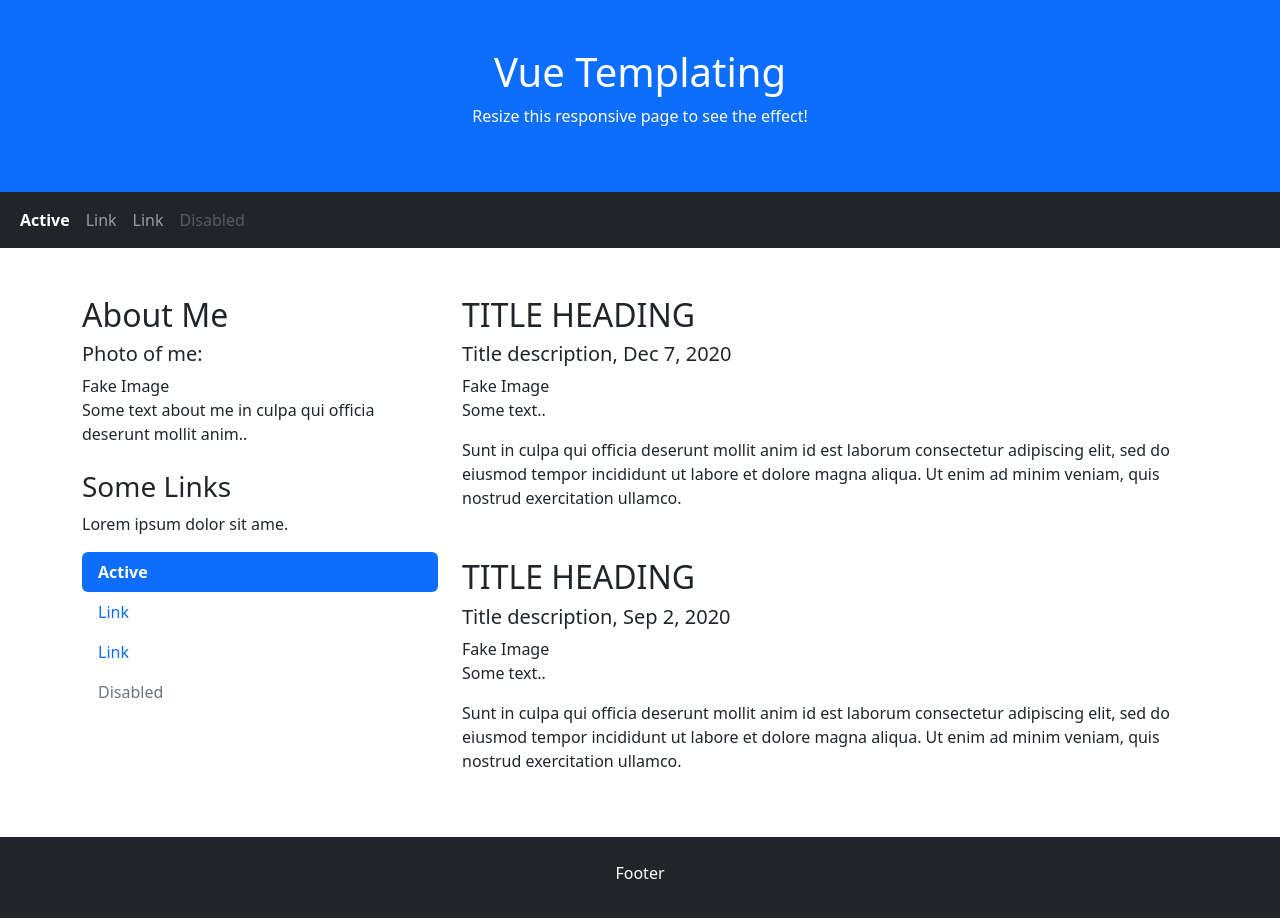
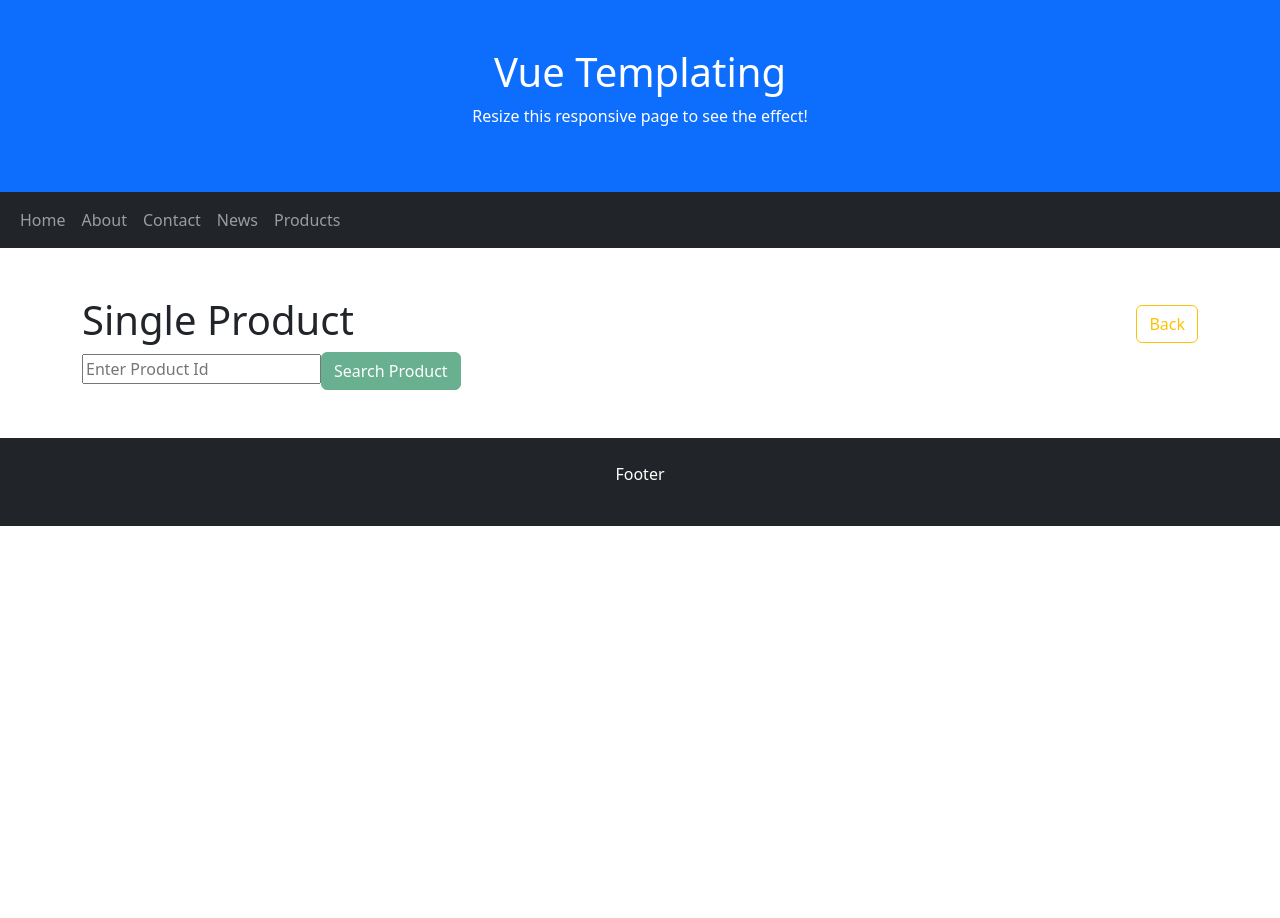
Before and after one commit to naymur92/wdpf51_Vue, a Vue app in the folder project2/: page /products/find in a window 1280 px wide. Shown: the top 918 px of the page. After the commit the page ends 800 px from the top, so only its background shows below. Built offline with nearby package versions, Linux system fonts and the light colour scheme.

Commit message:
vue routing in project2, api data calling

```diff
--- a/project2/package.json
+++ b/project2/package.json
@@ -8,7 +8,9 @@
     "preview": "vite preview"
   },
   "dependencies": {
-    "vue": "^3.2.45"
+    "axios": "^1.3.2",
+    "vue": "^3.2.45",
+    "vue-router": "^4.1.6"
   },
   "devDependencies": {
     "@vitejs/plugin-vue": "^4.0.0",
--- a/project2/src/Templating.vue
+++ b/project2/src/Templating.vue
@@ -9,56 +9,7 @@ import Footer from "./layouts/Footer.vue";
     <Header />
     <Navbar />
 
-    <div class="container mt-5">
-      <div class="row">
-        <div class="col-sm-4">
-          <h2>About Me</h2>
-          <h5>Photo of me:</h5>
-          <div class="fakeimg">Fake Image</div>
-          <p>Some text about me in culpa qui officia deserunt mollit anim..</p>
-          <h3 class="mt-4">Some Links</h3>
-          <p>Lorem ipsum dolor sit ame.</p>
-          <ul class="nav nav-pills flex-column">
-            <li class="nav-item">
-              <a class="nav-link active" href="#">Active</a>
-            </li>
-            <li class="nav-item">
-              <a class="nav-link" href="#">Link</a>
-            </li>
-            <li class="nav-item">
-              <a class="nav-link" href="#">Link</a>
-            </li>
-            <li class="nav-item">
-              <a class="nav-link disabled" href="#">Disabled</a>
-            </li>
-          </ul>
-          <hr class="d-sm-none" />
-        </div>
-        <div class="col-sm-8">
-          <h2>TITLE HEADING</h2>
-          <h5>Title description, Dec 7, 2020</h5>
-          <div class="fakeimg">Fake Image</div>
-          <p>Some text..</p>
-          <p>
-            Sunt in culpa qui officia deserunt mollit anim id est laborum
-            consectetur adipiscing elit, sed do eiusmod tempor incididunt ut
-            labore et dolore magna aliqua. Ut enim ad minim veniam, quis nostrud
-            exercitation ullamco.
-          </p>
-
-          <h2 class="mt-5">TITLE HEADING</h2>
-          <h5>Title description, Sep 2, 2020</h5>
-          <div class="fakeimg">Fake Image</div>
-          <p>Some text..</p>
-          <p>
-            Sunt in culpa qui officia deserunt mollit anim id est laborum
-            consectetur adipiscing elit, sed do eiusmod tempor incididunt ut
-            labore et dolore magna aliqua. Ut enim ad minim veniam, quis nostrud
-            exercitation ullamco.
-          </p>
-        </div>
-      </div>
-    </div>
+    <router-view></router-view>
 
     <Footer />
   </div>
--- a/project2/src/layouts/Navbar.vue
+++ b/project2/src/layouts/Navbar.vue
@@ -3,16 +3,19 @@
     <div class="container-fluid">
       <ul class="navbar-nav">
         <li class="nav-item">
-          <a class="nav-link active" href="#">Active</a>
+          <router-link class="nav-link" to="/">Home</router-link>
         </li>
         <li class="nav-item">
-          <a class="nav-link" href="#">Link</a>
+          <router-link class="nav-link" to="/about">About</router-link>
         </li>
         <li class="nav-item">
-          <a class="nav-link" href="#">Link</a>
+          <router-link class="nav-link" to="/contact">Contact</router-link>
         </li>
         <li class="nav-item">
-          <a class="nav-link disabled" href="#">Disabled</a>
+          <router-link class="nav-link" to="/news">News</router-link>
+        </li>
+        <li class="nav-item">
+          <router-link class="nav-link" to="/products">Products</router-link>
         </li>
       </ul>
     </div>
--- a/project2/src/main.js
+++ b/project2/src/main.js
@@ -12,6 +12,6 @@ import Event2 from "./Event2.vue";
 import FormBindings from "./FormBindings.vue";
 import Templating from "./Templating.vue";
 
-// import './assets/main.css'
+import router from "./router/index";
 
-createApp(Templating).mount("#app");
+createApp(Templating).use(router).mount("#app");
--- /dev/null
+++ b/project2/src/pages/About.vue
@@ -0,0 +1,14 @@
+<template>
+  <div class="container mt-5">
+    <div class="row justify-content-center">
+      <h1>About Page</h1>
+    </div>
+  </div>
+</template>
+
+<script>
+export default {};
+</script>
+
+<style>
+</style>
--- /dev/null
+++ b/project2/src/pages/Contact.vue
@@ -0,0 +1,14 @@
+<template>
+  <div class="container mt-5">
+    <div class="row justify-content-center">
+      <h1>Contact Page</h1>
+    </div>
+  </div>
+</template>
+
+<script>
+export default {};
+</script>
+
+<style>
+</style>
--- /dev/null
+++ b/project2/src/pages/FindProduct.vue
@@ -0,0 +1,50 @@
+<template>
+  <div class="container mt-5">
+    <div class="row justify-content-center">
+      <div class="d-flex justify-content-between align-items-center">
+        <h1>Single Product</h1>
+        <a href="/products" class="btn btn-outline-warning">Back</a>
+      </div>
+
+      <form @submit.prevent="findProduct(id)">
+        <input type="number" v-model.trim="id" placeholder="Enter Product Id" />
+        <input
+          type="submit"
+          value="Search Product"
+          class="btn btn-success"
+          :disabled="id < 1"
+        />
+      </form>
+
+      <div class="card mt-5" v-if="find">
+        <div class="card-header bg-secondary">{{ product.product_name }}</div>
+        <div class="card-body">{{ product.product_details }}</div>
+      </div>
+    </div>
+  </div>
+</template>
+
+<script>
+import axios from "axios";
+export default {
+  data() {
+    return {
+      id: null,
+      find: false,
+      product: {},
+    };
+  },
+  methods: {
+    findProduct(id) {
+      axios.get("http://127.0.0.1:8000/api/products/" + id).then((res) => {
+        this.product = res.data;
+        this.find = true;
+        this.id = null;
+      });
+    },
+  },
+};
+</script>
+
+<style>
+</style>
--- /dev/null
+++ b/project2/src/pages/Home.vue
@@ -0,0 +1,65 @@
+<template>
+  <div class="container mt-5">
+    <div class="row">
+      <div class="col-sm-4">
+        <h2>About Me</h2>
+        <h5>Photo of me:</h5>
+        <div class="fakeimg">Fake Image</div>
+        <p>Some text about me in culpa qui officia deserunt mollit anim..</p>
+        <h3 class="mt-4">Some Links</h3>
+        <p>Lorem ipsum dolor sit ame.</p>
+        <ul class="nav nav-pills flex-column">
+          <li class="nav-item">
+            <a class="nav-link active" href="#">Active</a>
+          </li>
+          <li class="nav-item">
+            <a class="nav-link" href="#">Link</a>
+          </li>
+          <li class="nav-item">
+            <a class="nav-link" href="#">Link</a>
+          </li>
+          <li class="nav-item">
+            <a class="nav-link disabled" href="#">Disabled</a>
+          </li>
+        </ul>
+        <hr class="d-sm-none" />
+      </div>
+      <div class="col-sm-8">
+        <h2>TITLE HEADING</h2>
+        <h5>Title description, Dec 7, 2020</h5>
+        <div class="fakeimg">Fake Image</div>
+        <p>Some text..</p>
+        <p>
+          Sunt in culpa qui officia deserunt mollit anim id est laborum
+          consectetur adipiscing elit, sed do eiusmod tempor incididunt ut
+          labore et dolore magna aliqua. Ut enim ad minim veniam, quis nostrud
+          exercitation ullamco.
+        </p>
+
+        <h2 class="mt-5">TITLE HEADING</h2>
+        <h5>Title description, Sep 2, 2020</h5>
+        <div class="fakeimg">Fake Image</div>
+        <p>Some text..</p>
+        <p>
+          Sunt in culpa qui officia deserunt mollit anim id est laborum
+          consectetur adipiscing elit, sed do eiusmod tempor incididunt ut
+          labore et dolore magna aliqua. Ut enim ad minim veniam, quis nostrud
+          exercitation ullamco.
+        </p>
+      </div>
+    </div>
+  </div>
+</template>
+
+<script>
+export default {
+  data() {
+    return {
+      link: window.location.href,
+    };
+  },
+};
+</script>
+
+<style>
+</style>
--- /dev/null
+++ b/project2/src/pages/News.vue
@@ -0,0 +1,33 @@
+<template>
+  <div class="container mt-5">
+    <div class="row justify-content-center">
+      <h1>News Page</h1>
+
+      <div v-for="post in posts" :key="post.id">
+        <h2>Post No: {{ post.id }}</h2>
+        <h5>{{ post.title }}</h5>
+        <p>{{ post.body }}</p>
+      </div>
+    </div>
+  </div>
+</template>
+
+<script>
+import axios from "axios";
+
+export default {
+  data() {
+    return {
+      posts: [],
+    };
+  },
+  mounted() {
+    axios.get("https://jsonplaceholder.typicode.com/posts").then((res) => {
+      this.posts = res.data;
+    });
+  },
+};
+</script>
+
+<style>
+</style>
--- /dev/null
+++ b/project2/src/pages/Products.vue
@@ -0,0 +1,49 @@
+<template>
+  <div class="container mt-5">
+    <div class="row justify-content-center">
+      <div class="d-flex justify-content-between align-items-center">
+        <h1>Products Page</h1>
+        <a href="/products/find" class="btn btn-outline-primary"
+          >Find Product</a
+        >
+      </div>
+
+      <div class="row">
+        <div class="col-4 my-2" v-for="item in products" :key="item.id">
+          <div class="card">
+            <div class="card-header bg-secondary">
+              <h5 class="text-light">{{ item.product_name }}</h5>
+            </div>
+            <div class="card-body">
+              <p>{{ item.product_details }}</p>
+            </div>
+            <div class="card-footer d-flex justify-content-between">
+              <button class="btn btn-success">Edit</button>
+              <button class="btn btn-danger">Delete</button>
+            </div>
+          </div>
+        </div>
+      </div>
+    </div>
+  </div>
+</template>
+
+<script>
+import axios from "axios";
+
+export default {
+  data() {
+    return {
+      products: [],
+    };
+  },
+  mounted() {
+    axios.get("http://127.0.0.1:8000/api/products").then((res) => {
+      this.products = res.data;
+    });
+  },
+};
+</script>
+
+<style>
+</style>
--- /dev/null
+++ b/project2/src/router/index.js
@@ -0,0 +1,26 @@
+// pages
+import Home from "../pages/Home.vue";
+import About from "../pages/About.vue";
+import Contact from "../pages/Contact.vue";
+import News from "../pages/News.vue";
+import Products from "../pages/Products.vue";
+import FindProduct from "../pages/FindProduct.vue";
+
+// Routing
+import { createRouter, createWebHistory } from "vue-router";
+const routes = [
+  { path: "/", component: Home },
+  { path: "/about", component: About },
+  { path: "/contact", component: Contact },
+  { path: "/news", component: News },
+  { path: "/products", component: Products },
+  { path: "/products/find", component: FindProduct },
+];
+
+const router = createRouter({
+  history: createWebHistory(),
+  routes, // short for `routes: routes`
+  linkActiveClass: "active",
+});
+
+export default router;
```
Also changed, not shown: 1 other file (tests, documents, lock files or other folders).
